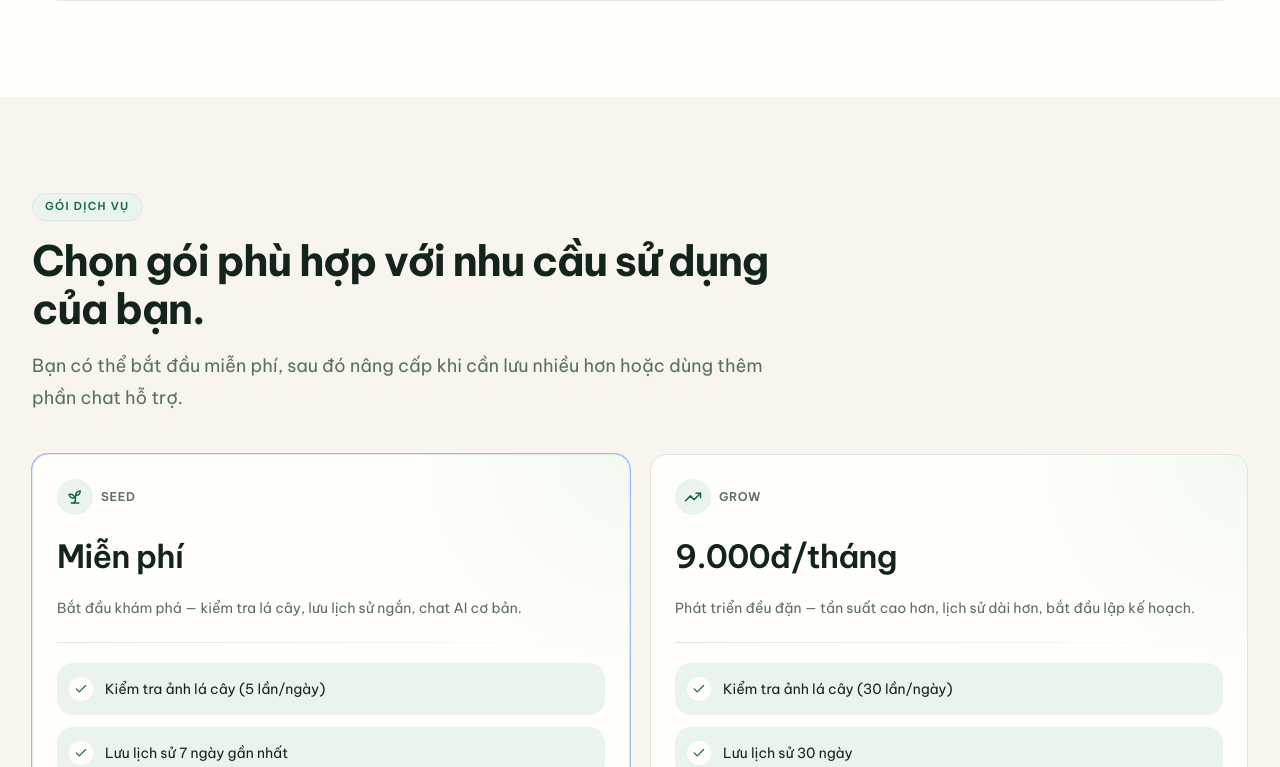
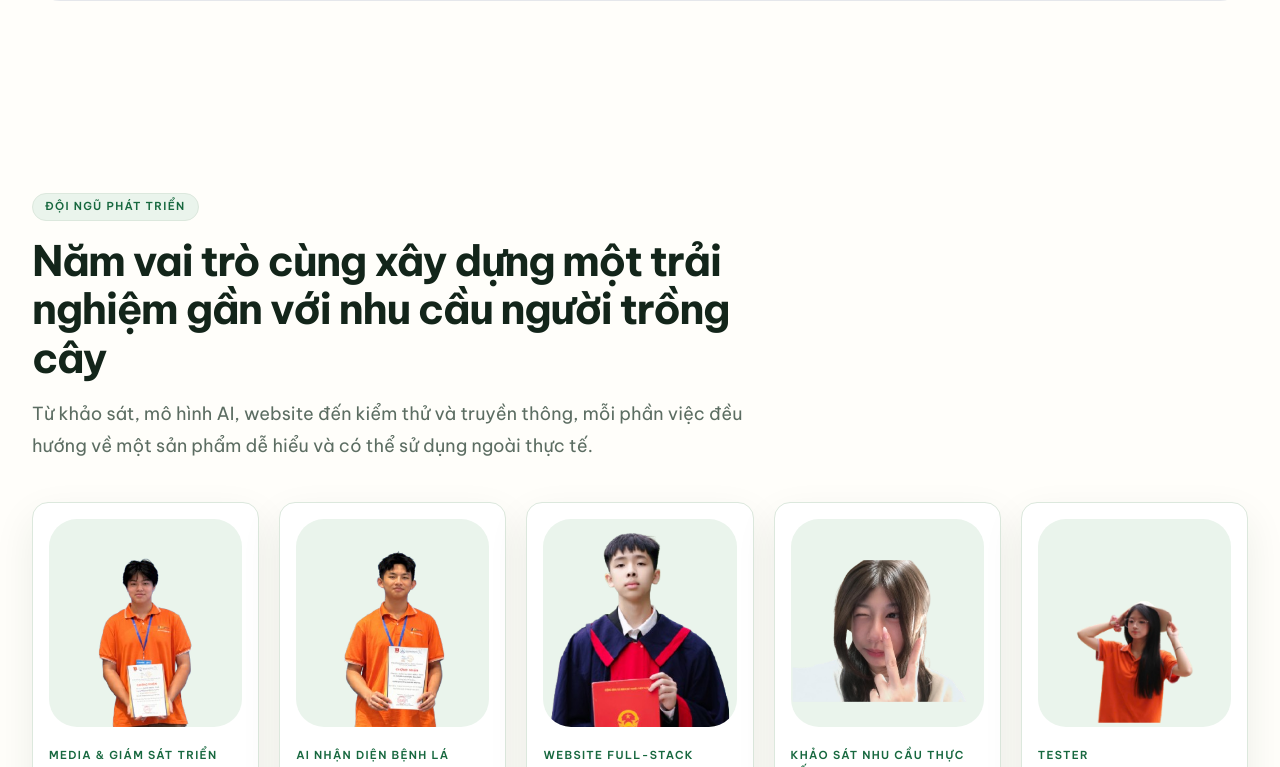
Before and after one commit to manhfaa/webchuandoanla, a Next.js app: page / in a window 1280 px wide. Shown: the part 4493-5260 px from the top of the page. Built offline with nearby package versions, Linux system fonts and the light colour scheme; no server answers.

Commit message:
Restore five-member team section

```diff
--- a/src/app/page.tsx
+++ b/src/app/page.tsx
@@ -5,6 +5,7 @@ import { HeroSection } from "@/components/home/hero-section";
 import { MissionSection } from "@/components/home/mission-section";
 import { PlantsSection } from "@/components/home/plants-section";
 import { PricingPreviewSection } from "@/components/home/pricing-preview-section";
+import { TeamSection } from "@/components/home/team-section";
 import { WorkflowSection } from "@/components/home/workflow-section";
 import { AppShell } from "@/components/layout/layout-components";
 
@@ -18,6 +19,7 @@ export default function HomePage() {
         <FeaturesSection />
         <PlantsSection />
         <MissionSection />
+        <TeamSection />
         <PricingPreviewSection />
       </main>
       <Footer />
```
